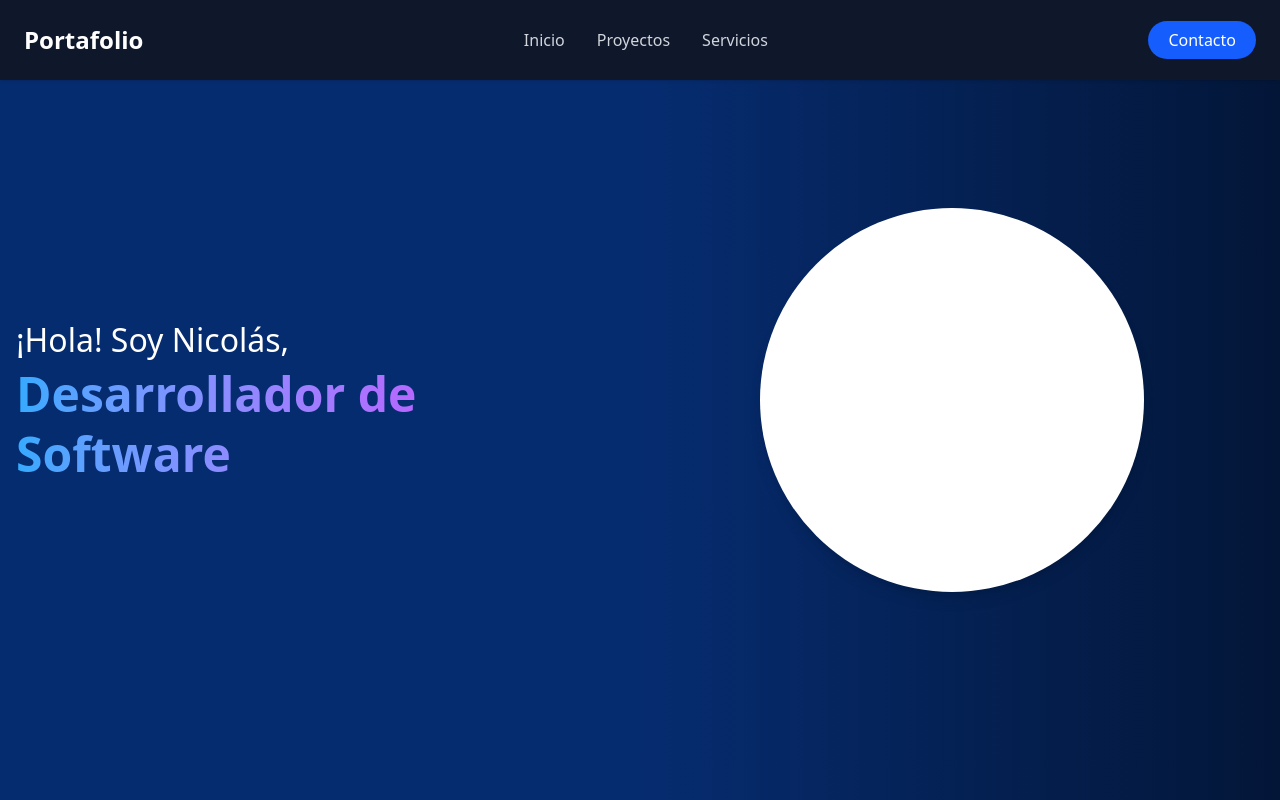
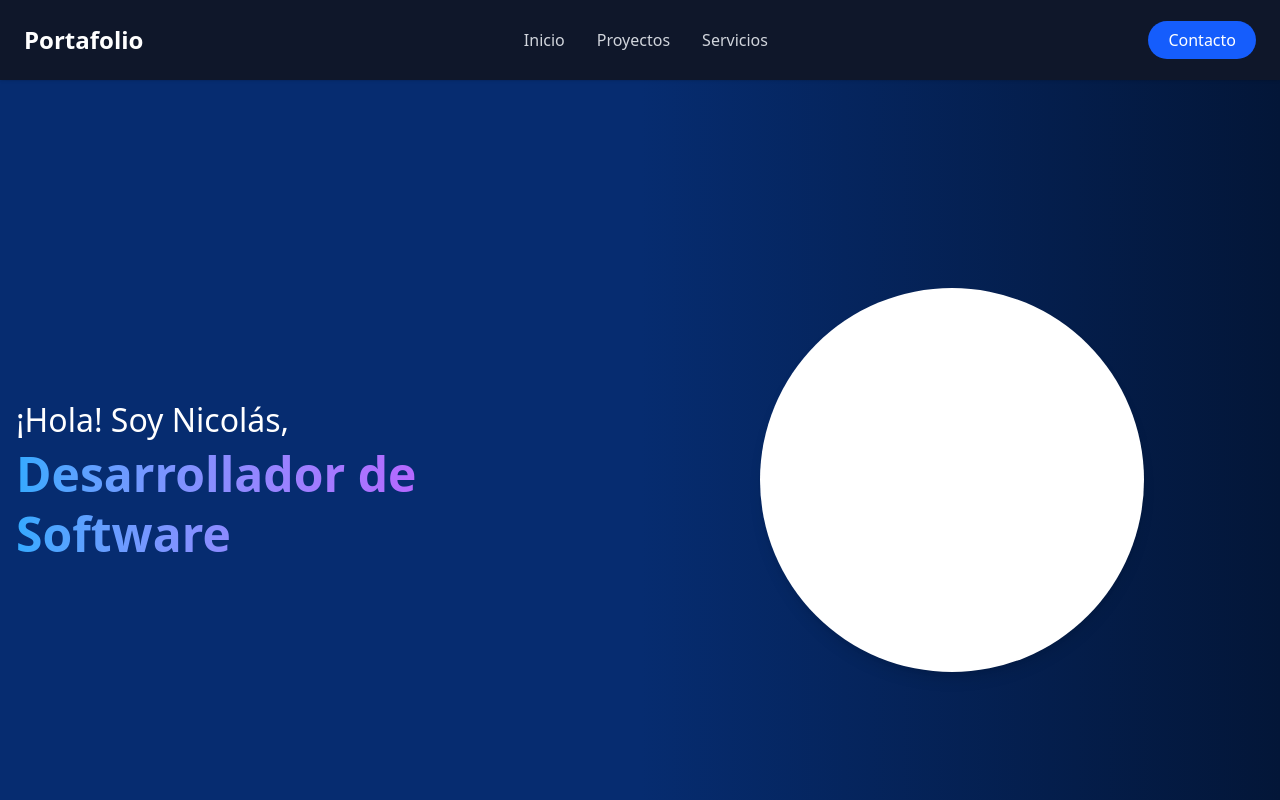
Before and after one commit to Niser01/Portafolio, a SvelteKit app: page / in a window 1280 px wide. Shown: the top 800 px of the page. Built offline with nearby package versions, Linux system fonts and the light colour scheme.

Commit message:
Corrección header

```diff
--- a/src/routes/+layout.svelte
+++ b/src/routes/+layout.svelte
@@ -12,6 +12,8 @@
 
 <Navbar {sections} />
 
-<slot />
+<div class="pt-20">
+  <slot />
+</div>
 
 <Footer />
```
Also changed, not shown: src/routes/proyectos/+page.svelte (added), src/routes/servicios/+page.svelte (renamed from src/routes/acerca_de/+page.svelte).
